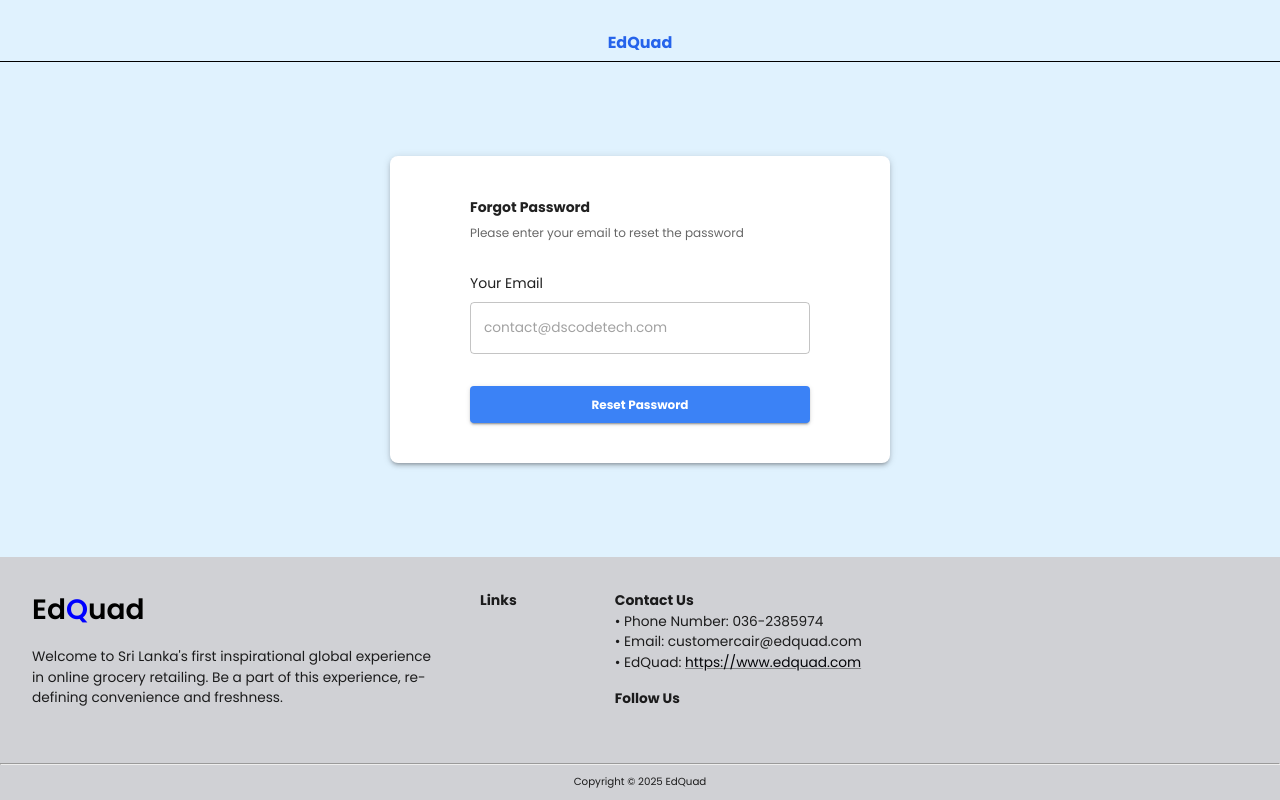
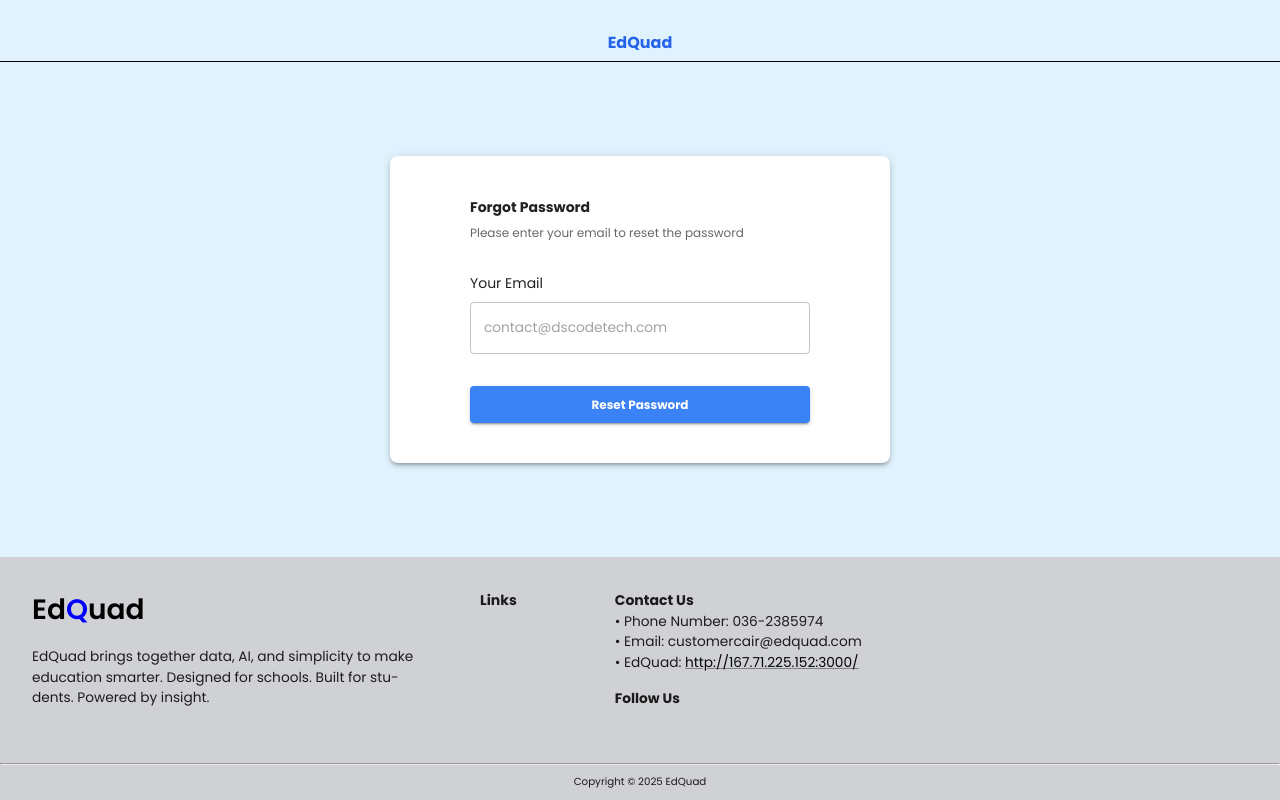
Before and after one commit to Team-EdQuad/EdQuad-Frontend, a React (Vite) app: page /forgot-password in a window 1280 px wide. Built offline with nearby package versions, Linux system fonts and the light colour scheme; some icons are missing.

Commit message:
content date

```diff
--- a/src/components/Footer.jsx
+++ b/src/components/Footer.jsx
@@ -29,8 +29,9 @@
                 Ed<span style={{ color: 'blue' }}>Q</span>uad
               </Typography>
               <Typography mt={2}>
-                Welcome to Sri Lanka's first inspirational global experience in online grocery retailing.
-                Be a part of this experience, redefining convenience and freshness.
+                EdQuad brings together data, AI, and simplicity to make education smarter.
+                Designed for schools. Built for students. Powered by insight.
+
               </Typography>
             </Box>
           </Grid>
@@ -75,7 +76,7 @@
               <Typography variant="h6" fontWeight="bold">Contact Us</Typography>
               <Typography>• Phone Number: 036-2385974</Typography>
               <Typography>• Email: customercair@edquad.com</Typography>
-              <Typography>• EdQuad: <Link href="https://www.edquad.com" target="_blank" rel="noopener">https://www.edquad.com</Link></Typography>
+              <Typography>• EdQuad: <Link href="https://www.edquad.me" target="_blank" rel="noopener">http://167.71.225.152:3000/</Link></Typography>
 
               <Typography mt={2} fontWeight="bold">Follow Us</Typography>
               <IconButton color="primary"><FacebookIcon /></IconButton>
--- a/src/pages/SubjectContent.jsx
+++ b/src/pages/SubjectContent.jsx
@@ -115,9 +115,10 @@
           contentData.forEach((item) => {
             const rawDate = item.upload_date || item.Date;
             if (rawDate) {
-              const normalizedDate = rawDate.includes('T')
-                ? new Date(rawDate).toISOString().split('T')[0]
-                : rawDate;
+              // const normalizedDate = rawDate.includes('T')
+              //   ? new Date(rawDate).toISOString().split('T')[0]
+              //   : rawDate;
+              const normalizedDate = rawDate.split('T')[0]; // Keep as YYYY-MM-DD
 
               allItems.push({
                 type: 'content',
```
